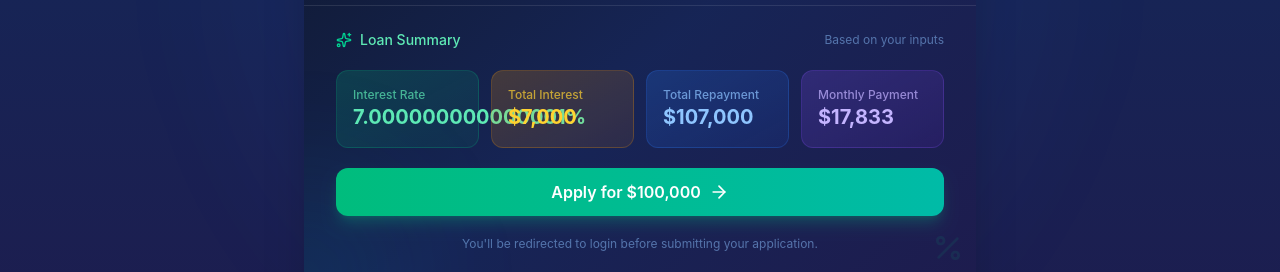
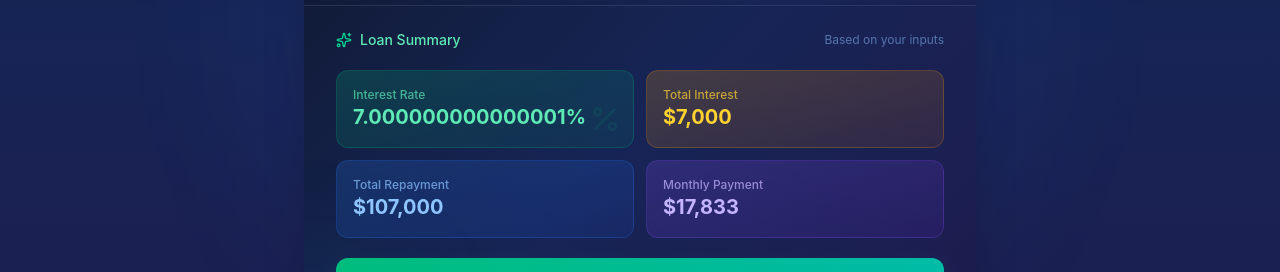
Before and after one commit to worldwideme523-gif/Loan, a React (Vite) app in the folder Frontend/: page / in a window 1280 px wide. Both pictures are taken after a click on the button "Calculate Loan". Shown: the part 1658-1930 px from the top of the page. Built offline with nearby package versions, Linux system fonts and the light colour scheme; no server answers.

Commit message:
Fix loan summary card alignment - uniform 2-col grid, consistent sizing, relative positioning

```diff
--- a/Frontend/src/components/LoanCalculator.jsx
+++ b/Frontend/src/components/LoanCalculator.jsx
@@ -206,21 +206,21 @@ const LoanCalculator = () => {
               </div>
 
               {/* Main result cards */}
-              <div className="grid grid-cols-2 sm:grid-cols-4 gap-3">
-                <div className="rounded-xl bg-gradient-to-br from-emerald-500/20 to-emerald-600/10 border border-emerald-500/20 p-4">
+              <div className="grid grid-cols-2 gap-3">
+                <div className="relative rounded-xl bg-gradient-to-br from-emerald-500/20 to-emerald-600/10 border border-emerald-500/20 p-4">
                   <p className="text-xs text-emerald-300/70 font-medium mb-1">Interest Rate</p>
                   <p className="text-xl font-bold text-emerald-300">{calculated.rate}%</p>
                   <Percent className="absolute bottom-3 right-3 size-8 text-emerald-500/10" />
                 </div>
-                <div className="rounded-xl bg-gradient-to-br from-amber-500/20 to-amber-600/10 border border-amber-500/20 p-4">
+                <div className="relative rounded-xl bg-gradient-to-br from-amber-500/20 to-amber-600/10 border border-amber-500/20 p-4">
                   <p className="text-xs text-amber-300/70 font-medium mb-1">Total Interest</p>
                   <p className="text-xl font-bold text-amber-300">{formatCurrency(calculated.interest)}</p>
                 </div>
-                <div className="rounded-xl bg-gradient-to-br from-blue-500/20 to-blue-600/10 border border-blue-500/20 p-4 sm:col-span-1 col-span-2">
+                <div className="relative rounded-xl bg-gradient-to-br from-blue-500/20 to-blue-600/10 border border-blue-500/20 p-4">
                   <p className="text-xs text-blue-300/70 font-medium mb-1">Total Repayment</p>
                   <p className="text-xl font-bold text-blue-300">{formatCurrency(calculated.totalRepayment)}</p>
                 </div>
-                <div className="rounded-xl bg-gradient-to-br from-violet-500/20 to-violet-600/10 border border-violet-500/20 p-4 sm:col-span-1 col-span-2">
+                <div className="relative rounded-xl bg-gradient-to-br from-violet-500/20 to-violet-600/10 border border-violet-500/20 p-4">
                   <p className="text-xs text-violet-300/70 font-medium mb-1">Monthly Payment</p>
                   <p className="text-xl font-bold text-violet-300">{formatCurrency(calculated.monthlyPayment)}</p>
                 </div>
```
